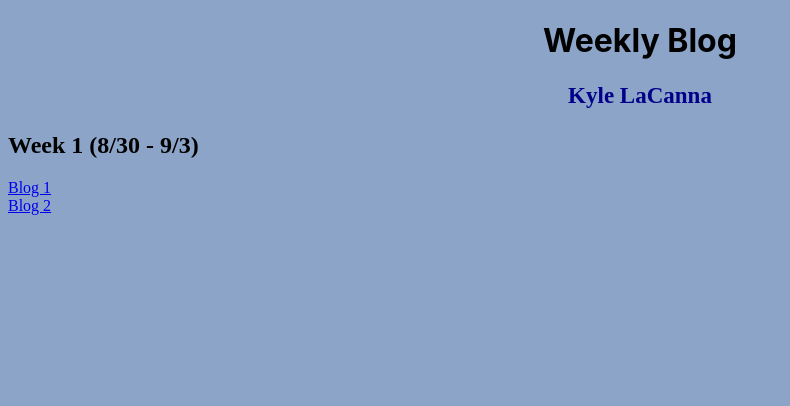
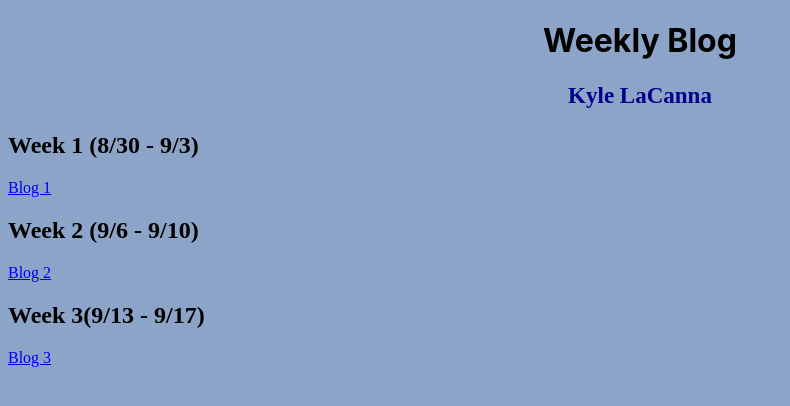
Before and after one commit to kyle-lacanna/blog, a plain HTML site: page index.html in a window 1280 px wide. Shown: the whole page, without its empty margins (0-790 px from the left). Drawn offline with Linux system fonts and the light colour scheme.

Commit message:
index updated

```diff
--- a/index.html
+++ b/index.html
@@ -11,8 +11,10 @@
 
         <h2>Week 1 (8/30 - 9/3)</h2>
         <a href="blog1.html">Blog 1</a>
-        <br>
+        <h2>Week 2 (9/6 - 9/10)</h2>
         <a href="blog2.html">Blog 2</a>
+        <h2>Week 3(9/13 - 9/17)</h2>
+        <a href="blog3.html">Blog 3</a>
 
     </body>
 </html>
```
